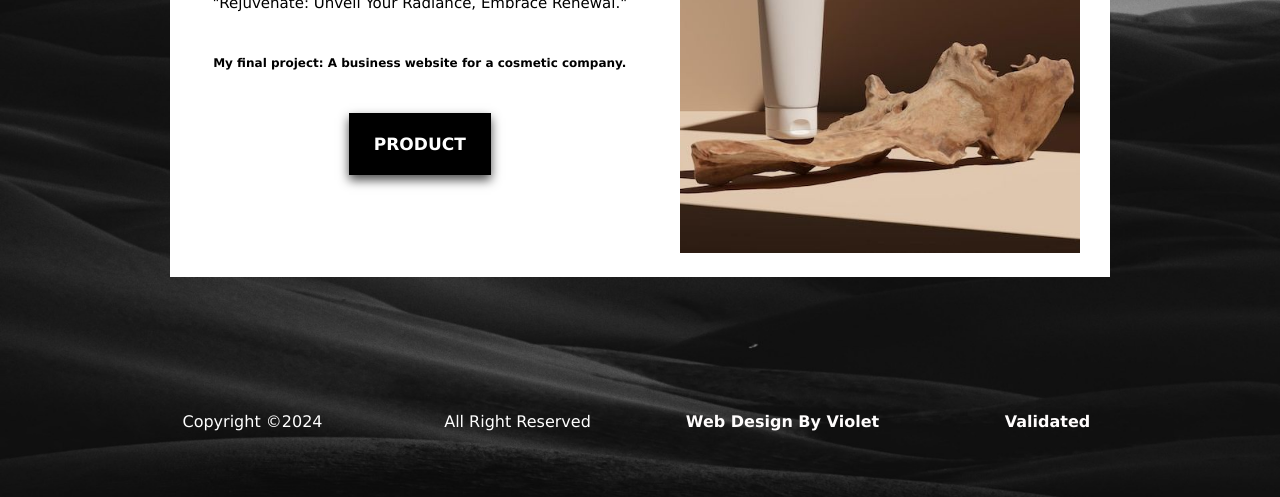
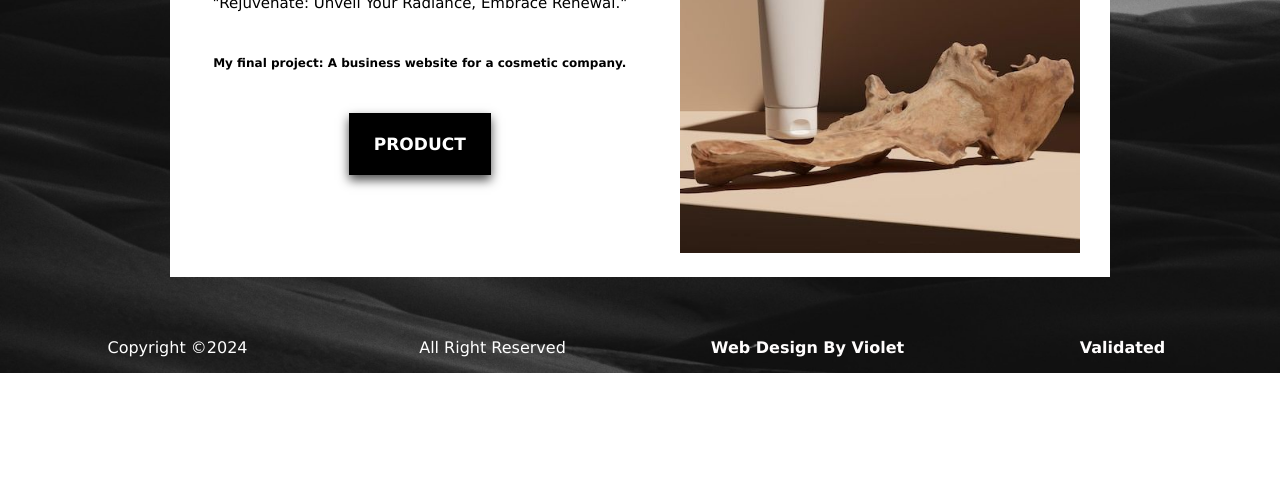
Before and after one commit to itsvee0120/IT161, a plain HTML site: page it161/final/index.html in a window 1280 px wide. Shown: the part 427-924 px from the top of the page. After the commit the page ends 800 px from the top, so only its background shows below. Drawn offline with Linux system fonts and the light colour scheme.

Commit message:
Update stylesheet.css

```diff
--- a/it161/final/css/stylesheet.css
+++ b/it161/final/css/stylesheet.css
@@ -415,12 +415,17 @@ textarea{
 /* Footer */
 footer {
     height: 50px;
-    padding:100px;
     line-height: 50px;
     color: #ffffff;
     clear: both;
 }
 
+.home footer {
+    bottom: 0;
+    position: fixed; /* or use 'absolute' if you prefer */
+    width: 100%; /* Ensure footer spans the full width */
+    z-index: 0; /* Set a low z-index to keep it at the bottom */
+}
 footer ul {
     margin-left: 20px;
 }
```
